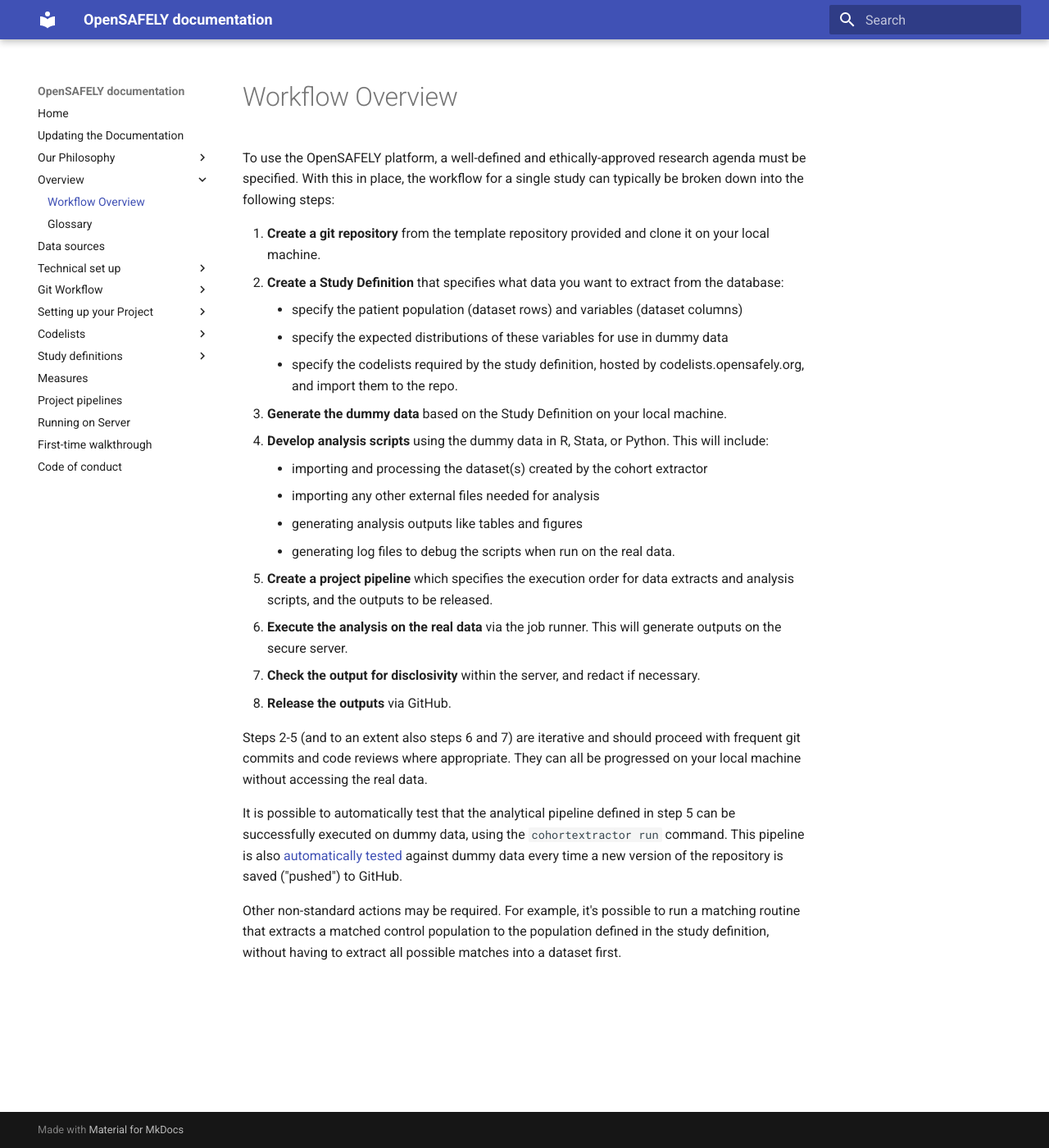
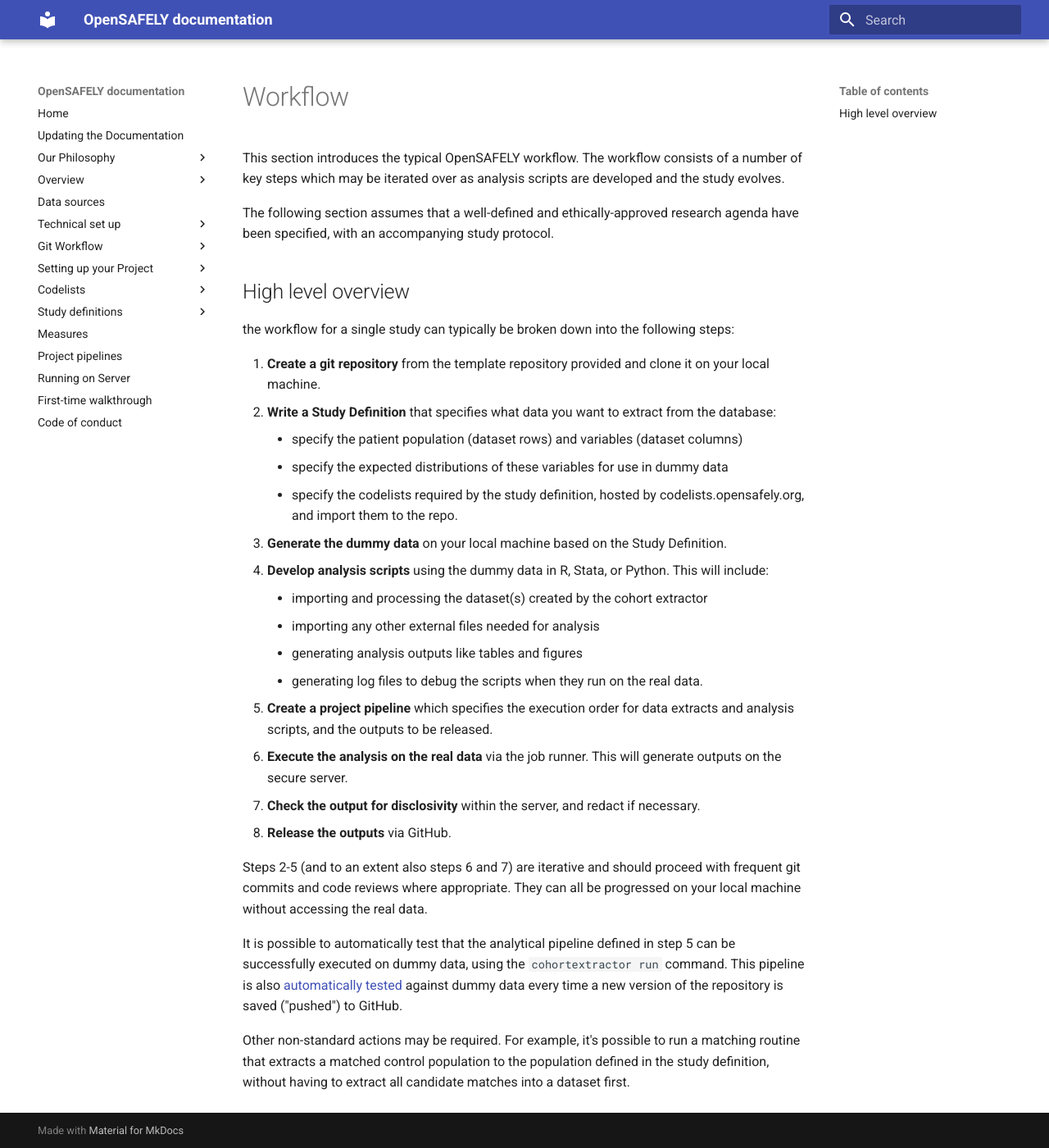
Before and after one commit to opensafely/documentation, an MkDocs documentation site: the page built from docs/workflow.md, in a window 1280 px wide and 1400 px high. Shown: the whole window at 82% size. Built offline with MkDocs 1.6.1 and Material for MkDocs 9.7.7, drawn with Linux system fonts in a browser that asks for light colours.

Commit message:
tidy workflow

```diff
--- a/docs/overview_pipeline.md
+++ b/docs/workflow.md
@@ -1,16 +1,22 @@
-To use the OpenSAFELY platform, a well-defined and ethically-approved research agenda must be specified. With this in place, the workflow for a single study can typically be broken down into the following steps:
+This section introduces the typical OpenSAFELY workflow. The workflow consists of a number of key steps which may be iterated over as analysis scripts are developed and the study evolves.
+
+The following section assumes that a well-defined and ethically-approved research agenda have been specified, with an accompanying study protocol.
+
+## High level overview
+
+the workflow for a single study can typically be broken down into the following steps:
 
 1.  **Create a git repository** from the template repository provided and clone it on your local machine.
-2.  **Create a Study Definition** that specifies what data you want to extract from the database:
+2.  **Write a Study Definition** that specifies what data you want to extract from the database:
     -   specify the patient population (dataset rows) and variables (dataset columns)
     -   specify the expected distributions of these variables for use in dummy data
     -   specify the codelists required by the study definition, hosted by codelists.opensafely.org, and import them to the repo.
-3.  **Generate the dummy data** based on the Study Definition on your local machine.
+3.  **Generate the dummy data** on your local machine based on the Study Definition.
 4.  **Develop analysis scripts** using the dummy data in R, Stata, or Python. This will include:
     -   importing and processing the dataset(s) created by the cohort extractor
     -   importing any other external files needed for analysis
     -   generating analysis outputs like tables and figures
-    -   generating log files to debug the scripts when run on the real data.
+    -   generating log files to debug the scripts when they run on the real data.
 5.  **Create a project pipeline** which specifies the execution order for data extracts and analysis scripts, and the outputs to be released.
 6.  **Execute the analysis on the real data** via the job runner. This will generate outputs on the secure server.
 7.  **Check the output for disclosivity** within the server, and redact if necessary.
@@ -20,4 +26,4 @@
 
 It is possible to automatically test that the analytical pipeline defined in step 5 can be successfully executed on dummy data, using the `cohortextractor run` command. This pipeline is also [automatically tested]() against dummy data every time a new version of the repository is saved ("pushed") to GitHub.
 
-Other non-standard actions may be required. For example, it's possible to run a matching routine that extracts a matched control population to the population defined in the study definition, without having to extract all possible matches into a dataset first.
+Other non-standard actions may be required. For example, it's possible to run a matching routine that extracts a matched control population to the population defined in the study definition, without having to extract all candidate matches into a dataset first.
```
